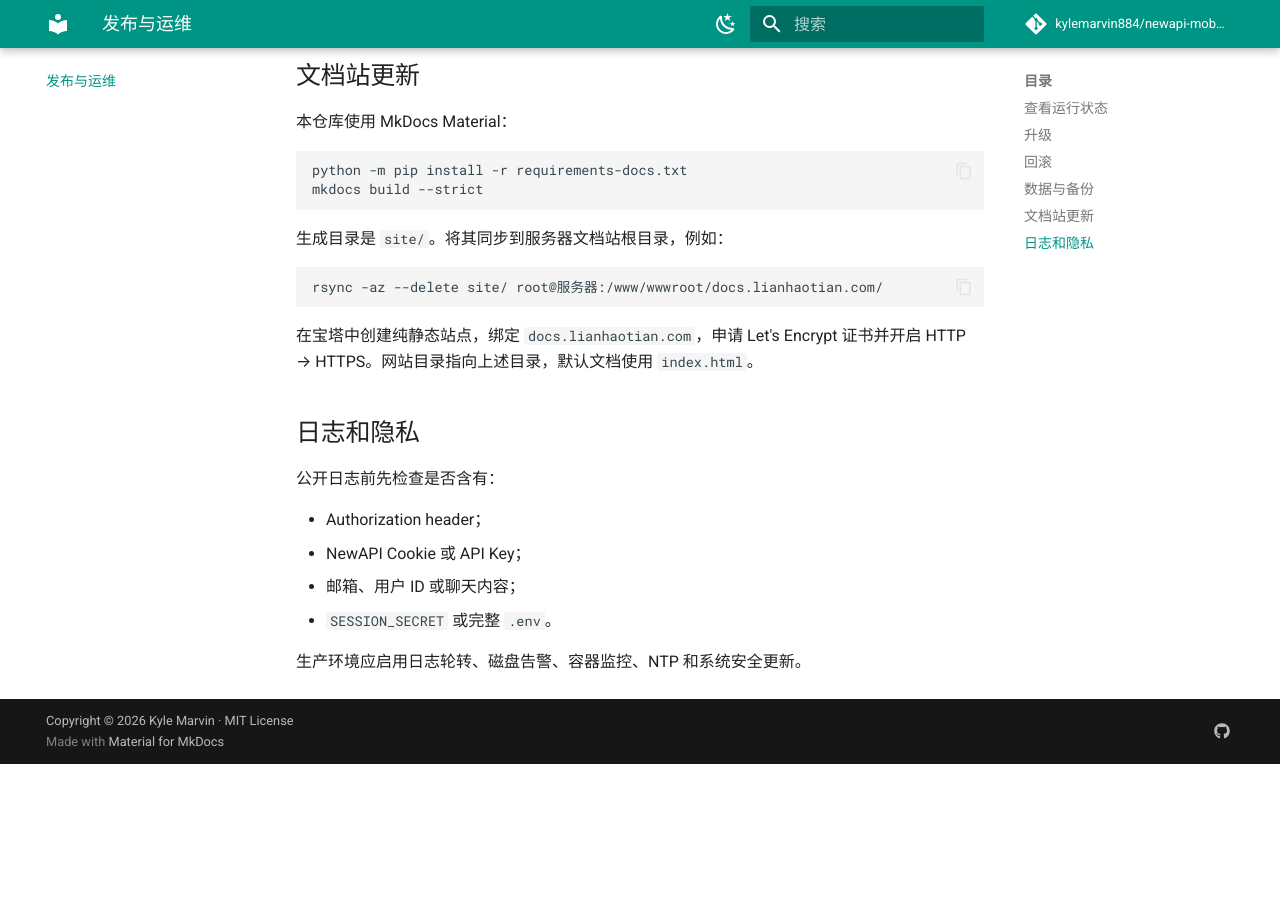
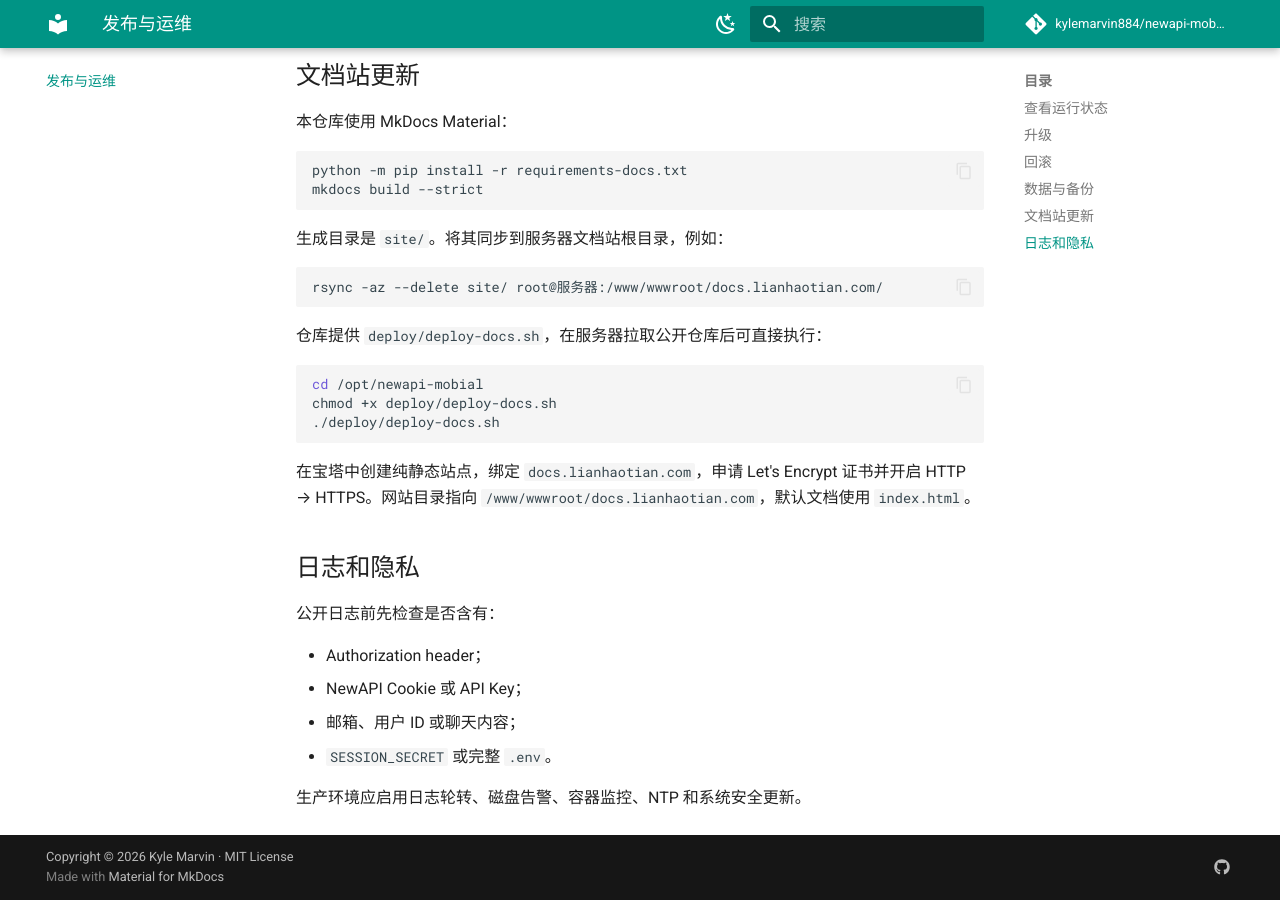
Before and after one commit to kylemarvin884/newapi-mobial, an MkDocs documentation site: the page built from docs/operations.md, in a window 1280 px wide and 900 px high, scrolled down 1298 px. Built offline with MkDocs 1.6.1 and Material for MkDocs 9.7.7, drawn with Linux system fonts in a browser that asks for light colours; comment, search, counter and statistics services are not loaded; before the commit the page ends 2062 px from its top, so only the background shows below that.

Commit message:
Add Baota documentation deployment script

````diff
--- a/docs/operations.md
+++ b/docs/operations.md
@@ -66,7 +66,15 @@ mkdocs build --strict
 rsync -az --delete site/ root@服务器:/www/wwwroot/docs.lianhaotian.com/
 ```
 
-在宝塔中创建纯静态站点，绑定 `docs.lianhaotian.com`，申请 Let's Encrypt 证书并开启 HTTP → HTTPS。网站目录指向上述目录，默认文档使用 `index.html`。
+仓库提供 `deploy/deploy-docs.sh`，在服务器拉取公开仓库后可直接执行：
+
+```bash
+cd /opt/newapi-mobial
+chmod +x deploy/deploy-docs.sh
+./deploy/deploy-docs.sh
+```
+
+在宝塔中创建纯静态站点，绑定 `docs.lianhaotian.com`，申请 Let's Encrypt 证书并开启 HTTP → HTTPS。网站目录指向 `/www/wwwroot/docs.lianhaotian.com`，默认文档使用 `index.html`。
 
 ## 日志和隐私
 
````
Also changed, not shown: 1 other file.
